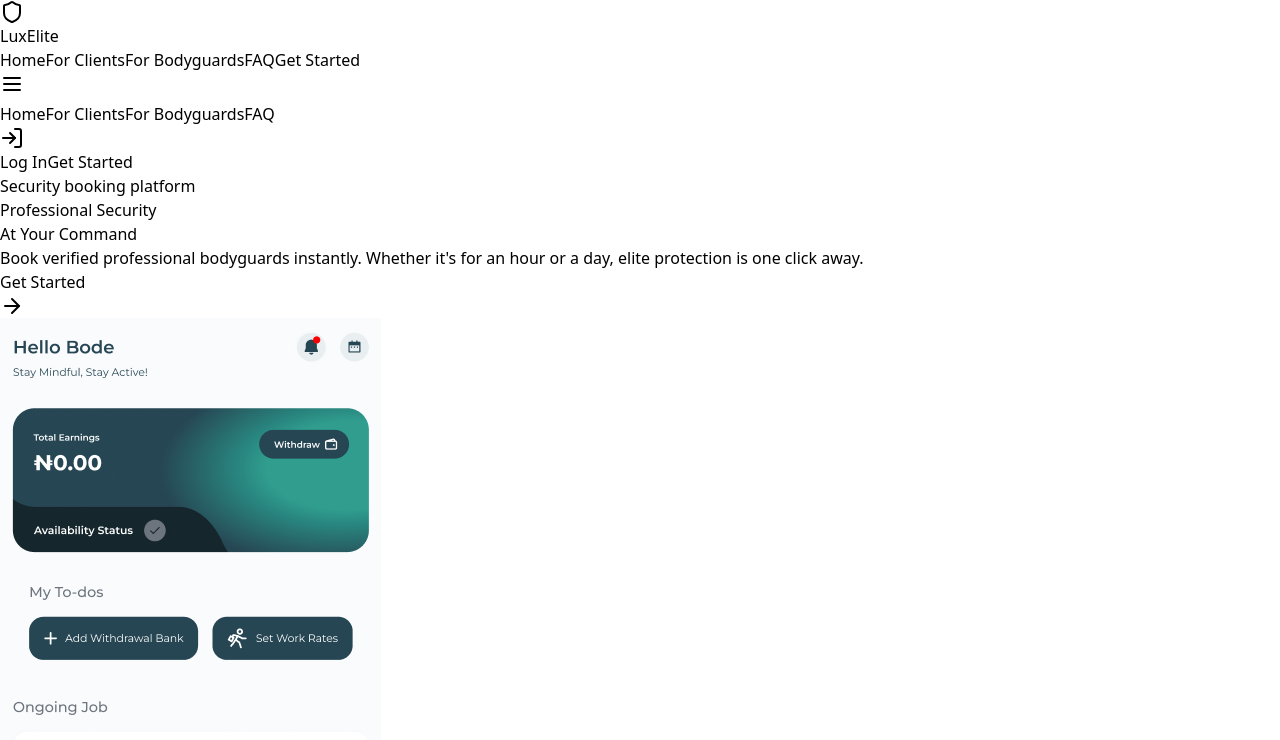
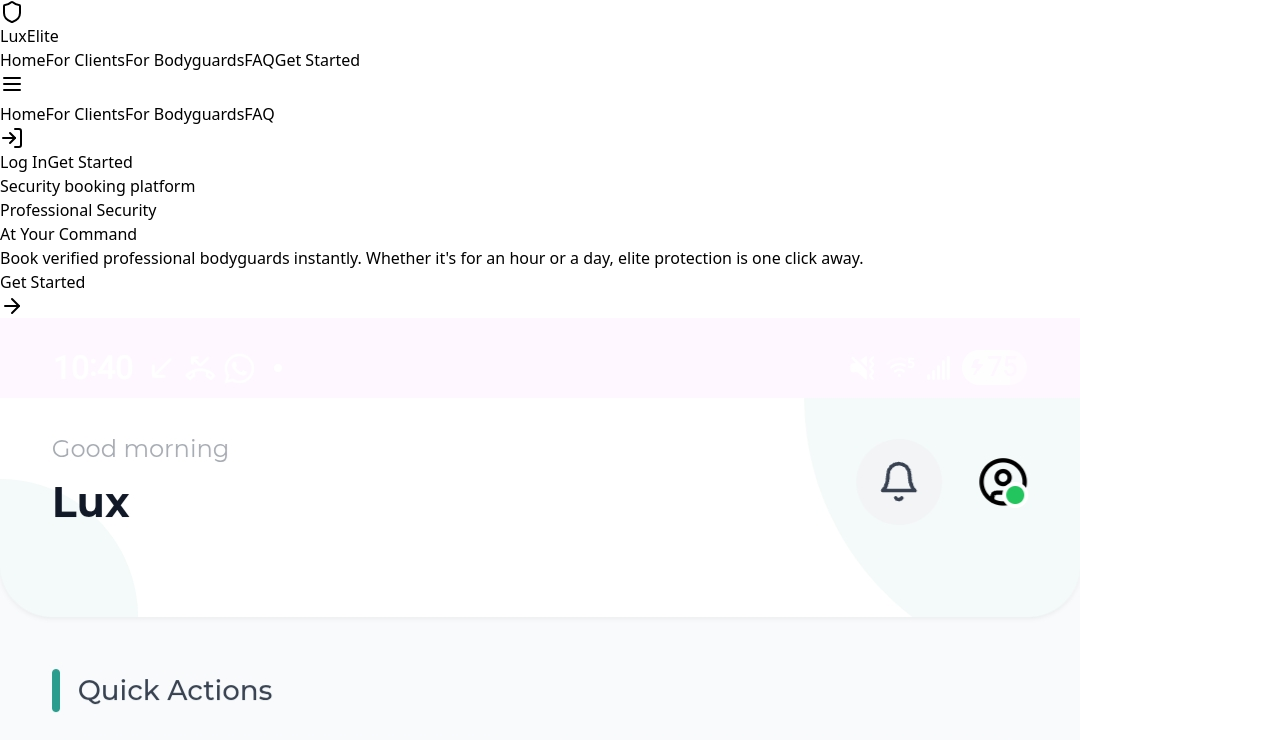
Before and after one commit to spiderocious/bodyguard-landing-page, a React (Vite) app: page / in a window 1280 px wide. Shown: the top 740 px of the page. Built offline with nearby package versions, Linux system fonts and the light colour scheme.

Commit message:
Refactor code structure for improved readability and maintainability

```diff
--- a/src/components/HeroFeatures.jsx
+++ b/src/components/HeroFeatures.jsx
@@ -72,7 +72,7 @@
             >
               <div className="aspect-square rounded-3xl flex items-center justify-center relative">
                 <img
-                  src="/app.png"
+                  src="/new-app.jpg"
                   alt="Mobile app screenshot"
                   className="w-auto h-full mb-24 rounded-xl shadow-2xl relative z-10"
                 />
```
Also changed, not shown: public/new-app.jpg (added).
